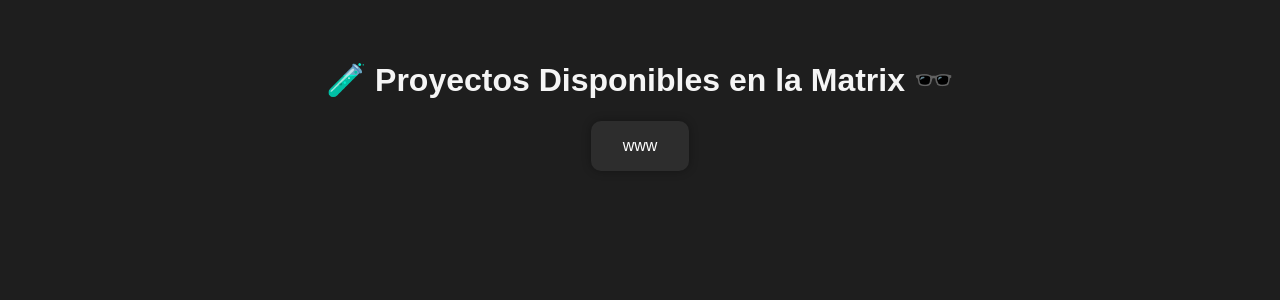
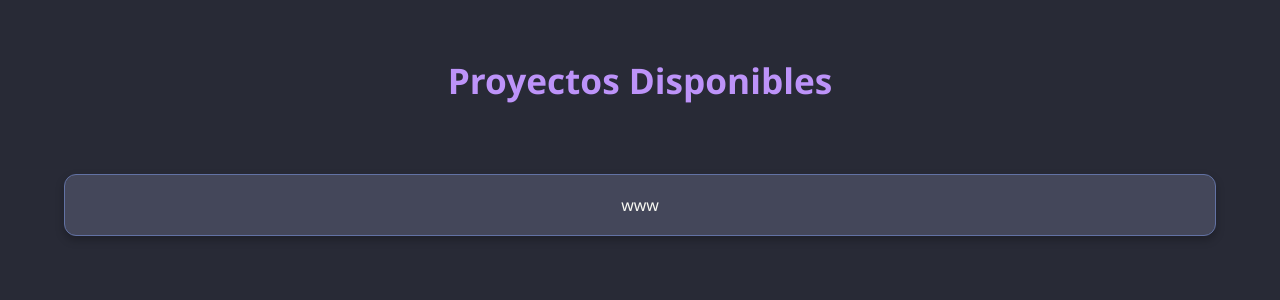
Before and after one commit to Getsemani-Avila-Almidones/matrixlandinPage, a PHP site: page / in a window 1280 px wide. Shown: the top 300 px of the page. Run offline with PHP 8.4, Linux system fonts and the light colour scheme.

Commit message:
upgrade style

```diff
--- a/index.php
+++ b/index.php
@@ -2,40 +2,56 @@
 <html lang="es">
 <head>
     <meta charset="UTF-8">
-    <title>Matrix - Proyectos web</title>
+    <title>Matrix - Proyectos Web</title>
     <style>
         body {
-            font-family: Arial, sans-serif;
-            background-color: #1e1e1e;
-            color: #f5f5f5;
+            font-family: 'Segoe UI', Tahoma, Geneva, Verdana, sans-serif;
+            background-color: #282a36; /* Dracula background */
+            color: #f8f8f2; /* Dracula foreground */
+            margin: 0;
             padding: 2em;
         }
         h1 {
             text-align: center;
+            margin-bottom: 2em;
+            font-size: 2.2em;
+            color: #bd93f9;
         }
         .project-list {
-            display: flex;
-            flex-wrap: wrap;
-            gap: 1em;
-            justify-content: center;
+            display: grid;
+            grid-template-columns: repeat(auto-fit, minmax(220px, 1fr));
+            gap: 1.5em;
+            padding: 0 2em;
         }
         .project {
-            background-color: #2d2d2d;
-            padding: 1em 2em;
-            border-radius: 10px;
+            background-color: #44475a;
+            padding: 1.2em 1em;
+            border-radius: 12px;
             text-align: center;
             text-decoration: none;
-            color: #ffffff;
-            box-shadow: 0 0 10px #00000055;
-            transition: background-color 0.3s;
+            color: #f8f8f2;
+            box-shadow: 0 4px 8px rgba(0, 0, 0, 0.25);
+            transition: transform 0.2s ease, box-shadow 0.2s ease;
+            border: 1px solid #6272a4;
         }
         .project:hover {
-            background-color: #3a3a3a;
+            transform: translateY(-5px);
+            box-shadow: 0 6px 12px rgba(0, 0, 0, 0.35);
+            background-color: #6272a4;
+            cursor: pointer;
+        }
+        @media (max-width: 600px) {
+            h1 {
+                font-size: 1.6em;
+            }
+            .project-list {
+                padding: 0 1em;
+            }
         }
     </style>
 </head>
 <body>
-    <h1>🧪 Proyectos Disponibles en la Matrix 🕶️</h1>
+    <h1>Proyectos Disponibles</h1>
     <div class="project-list">
         <?php
         $base = dirname(__DIR__);
@@ -43,10 +59,9 @@
 
         foreach ($dirs as $dir) {
             $name = basename($dir);
-            if ($name !== "html"){
+            if ($name !== "html") {
                 echo "<a class='project' href='/$name/'>$name</a>";
             }
-
         }
         ?>
     </div>
```
Also changed, not shown: .github/workflows/deploy.yml.
